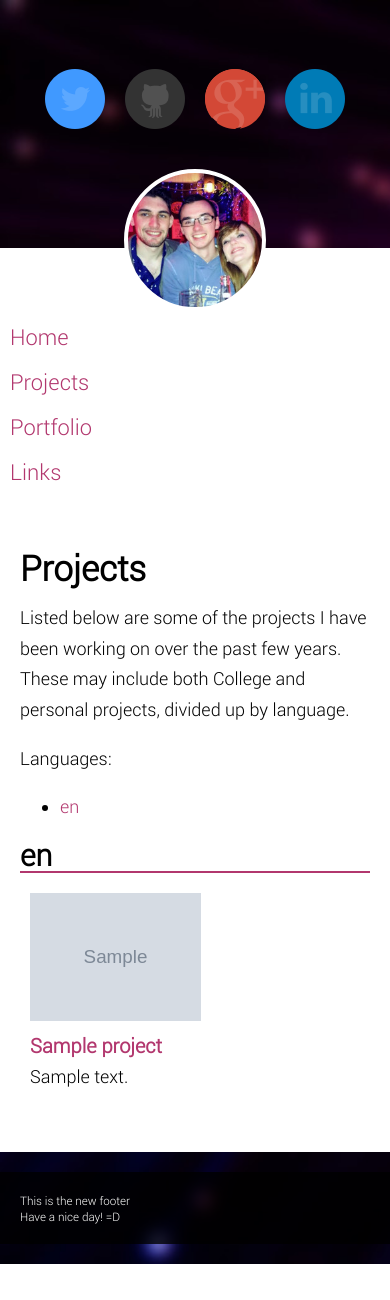
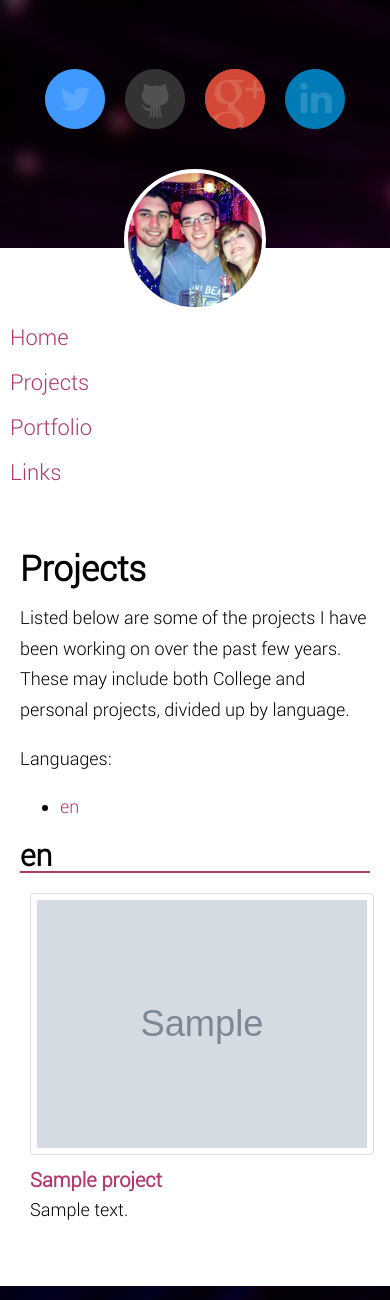
Before and after one commit to aidangrabe/aidangrabe.com, a PHP site: page /aidan/projects in a window 390 px wide. Shown: the top 1300 px of the page. Before the commit the page ends 1264 px from the top, so only its background shows below. Run offline with PHP 8.4, Linux system fonts and the light colour scheme; tables that the repository leaves empty or names only in its code hold one stand-in row (values such as "Sample post"); grey boxes marked "Sample" are stand-in pictures; data that the repository does not hold is empty.

Commit message:
Fixed Project thumbnail height bug when resizing to mobile. Also stopped tracking sass-cache

```diff
--- a/res/css/main.css
+++ b/res/css/main.css
@@ -217,8 +217,18 @@
   margin-bottom: 20px;
   vertical-align: top; }
   .project .cover img {
-    height: 128px;
+    border: 1px solid #DDD;
+    -webkit-border-radius: 3px;
+    -moz-border-radius: 3px;
+    -ms-border-radius: 3px;
+    -o-border-radius: 3px;
+    border-radius: 3px;
+    max-height: 100%;
+    padding: 6px;
     width: 100%; }
+    .project .cover img:hover {
+      border-color: #b2376e;
+      background: #f6e3eb; }
   .project p {
     margin: 0;
     padding: 0; }
@@ -227,4 +237,6 @@
       width: 50%; } }
   @media all and (min-width: 800px) {
     .project {
-      width: 33.33333%; } }
+      width: 33.33333%; }
+      .project .cover img {
+        height: 128px; } }
--- a/res/css/sass/project.scss
+++ b/res/css/sass/project.scss
@@ -9,7 +9,14 @@
     vertical-align: top;
     .cover {
         img {
-            height: 128px;
+            &:hover {
+                border-color: $c-link;
+                background: lighten($c-link, 47%);
+            }
+            border: 1px solid #DDD;
+            @include vendor-prefix(border-radius, 3px);
+            max-height: 100%;
+            padding: 6px;
             width: 100%;
         }
     }
@@ -21,5 +28,10 @@
     }
     @media all and (min-width: $size-tablet) {
         @include col(4);
+        .cover {
+            img {
+                height: 128px;
+            }
+        }
     }
 }
```
Also changed, not shown: 1 other file.
